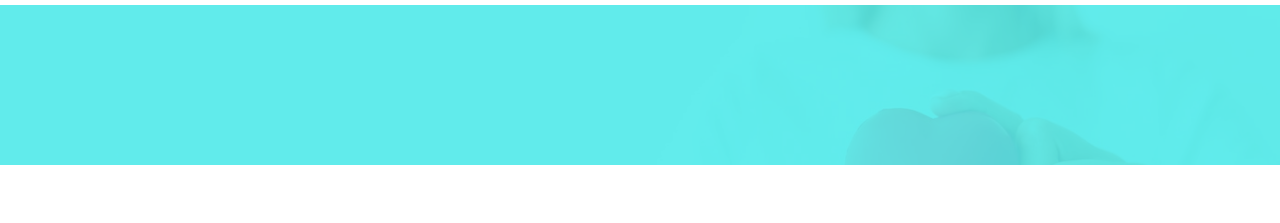
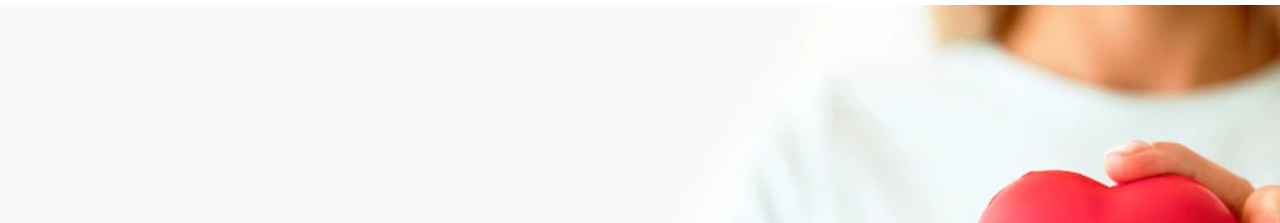
Before and after one commit to giorgiy2003/Pharmacy, a plain HTML site: page Pharmacy/Frontend/index.html in a window 1280 px wide. Shown: the part 77-300 px from the top of the page. Drawn offline with Linux system fonts and the light colour scheme; files whose address does not match are found by name.

Commit message:
corrective

```diff
--- a/Pharmacy/Frontend/index.html
+++ b/Pharmacy/Frontend/index.html
@@ -86,7 +86,7 @@
       </div>
     </div>
 
-    <div class="site-section bg-light bg-image" style="background-image: url('images/hero_2.jpg');">
+    <div class="site-blocks-cover inner-page" style="background-image: url('images/hero_2.jpg');">
 
     </div>
 
```
